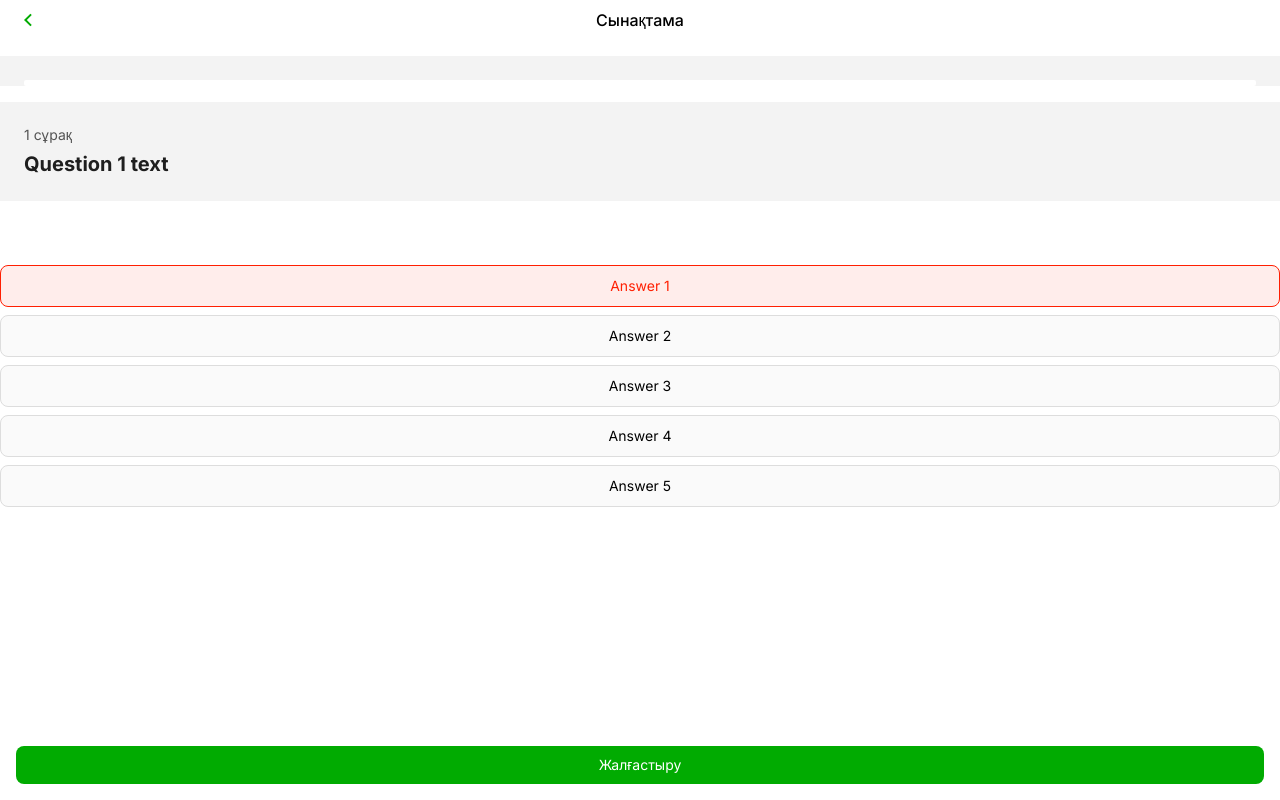
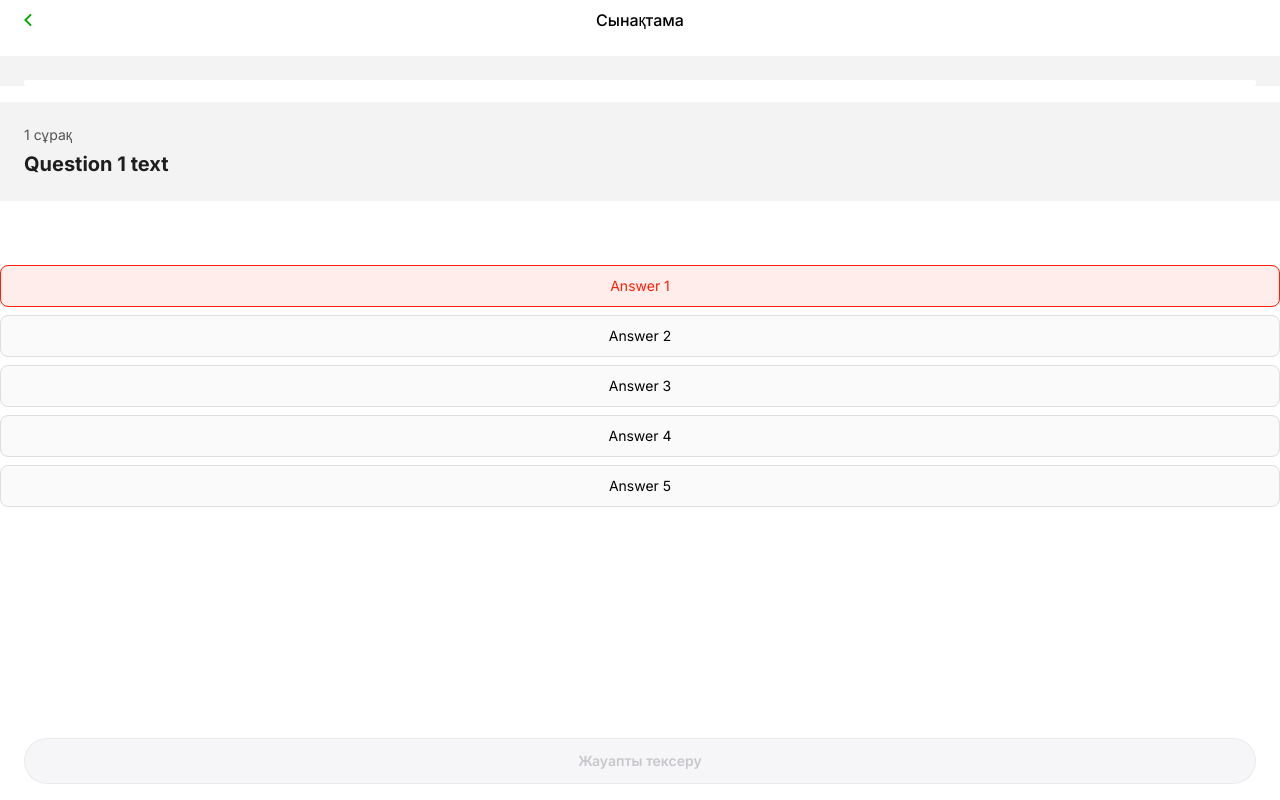
Before and after one commit to Mykty-Ayan/seerah-frontend, a React (Vite) app: page /chapters/1/tests/1 in a window 1280 px wide. Both pictures are taken after a click on the element "Answer 1". Built offline with nearby package versions, Linux system fonts and the light colour scheme.

Commit message:
feat: update AcceptButton

```diff
--- a/src/components/AcceptButton/index.css
+++ b/src/components/AcceptButton/index.css
@@ -1,21 +1,39 @@
 .accept-button {
-  height: 38px;
-  background-color: #01AB01;
+  height: 46px;
+  background-color: #019156;
   margin: 0;
   padding: 0;
   font-family: 'Inter', Arial, Helvetica, sans-serif;
-  font-weight: 400;
+  font-weight: 600;
   font-size: 14px;
-  line-height: 14px;
+  line-height: 18px;
   color: white;
-  border-radius: 8px;
+  border-radius: 100px;
   border: none;
   position: fixed;
-  width: calc(100% - 32px);
-  left: 16px;
+  width: calc(100% - 48px);
+  left: 24px;
   bottom: 16px;
 }
 
 .accept-button:active {
   opacity: 0.5;
 }
+
+.accept-button--disabled {
+  height: 46px;
+  background-color: #F6F5F7;
+  margin: 0;
+  padding: 0;
+  font-family: 'Inter', Arial, Helvetica, sans-serif;
+  font-weight: 600;
+  font-size: 14px;
+  line-height: 18px;
+  color: #C7C7CC;
+  border-radius: 100px;
+  border: 1px solid rgba(30, 30, 30, 0.05);
+  position: fixed;
+  width: calc(100% - 48px);
+  left: 24px;
+  bottom: 16px;
+}
--- a/src/components/AcceptButton/index.tsx
+++ b/src/components/AcceptButton/index.tsx
@@ -1,16 +1,18 @@
 import './index.css';
 
 type AcceptButtonProps = {
+  isActive: boolean;
 };
 
-const AcceptButton = ({ }: AcceptButtonProps) => {
+const AcceptButton = ({ isActive }: AcceptButtonProps) => {
   return (
     <>
       <button
         type='button'
-        className='accept-button'
+        className={isActive ? 'accept-button' : 'accept-button--disabled'}
+        disabled={!isActive}
       >
-        Жалғастыру
+        Жауапты тексеру
       </button>
     </>
   )
```
